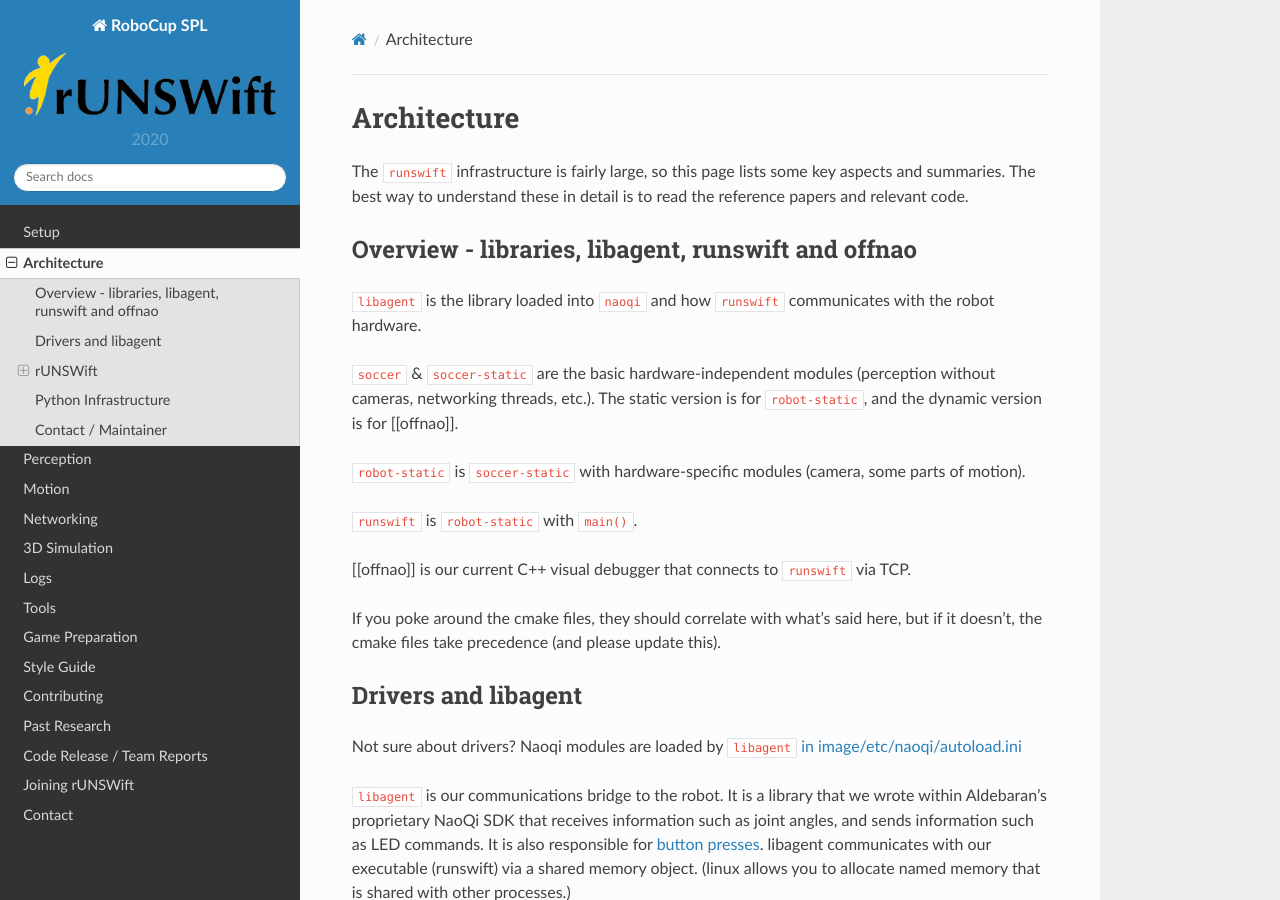
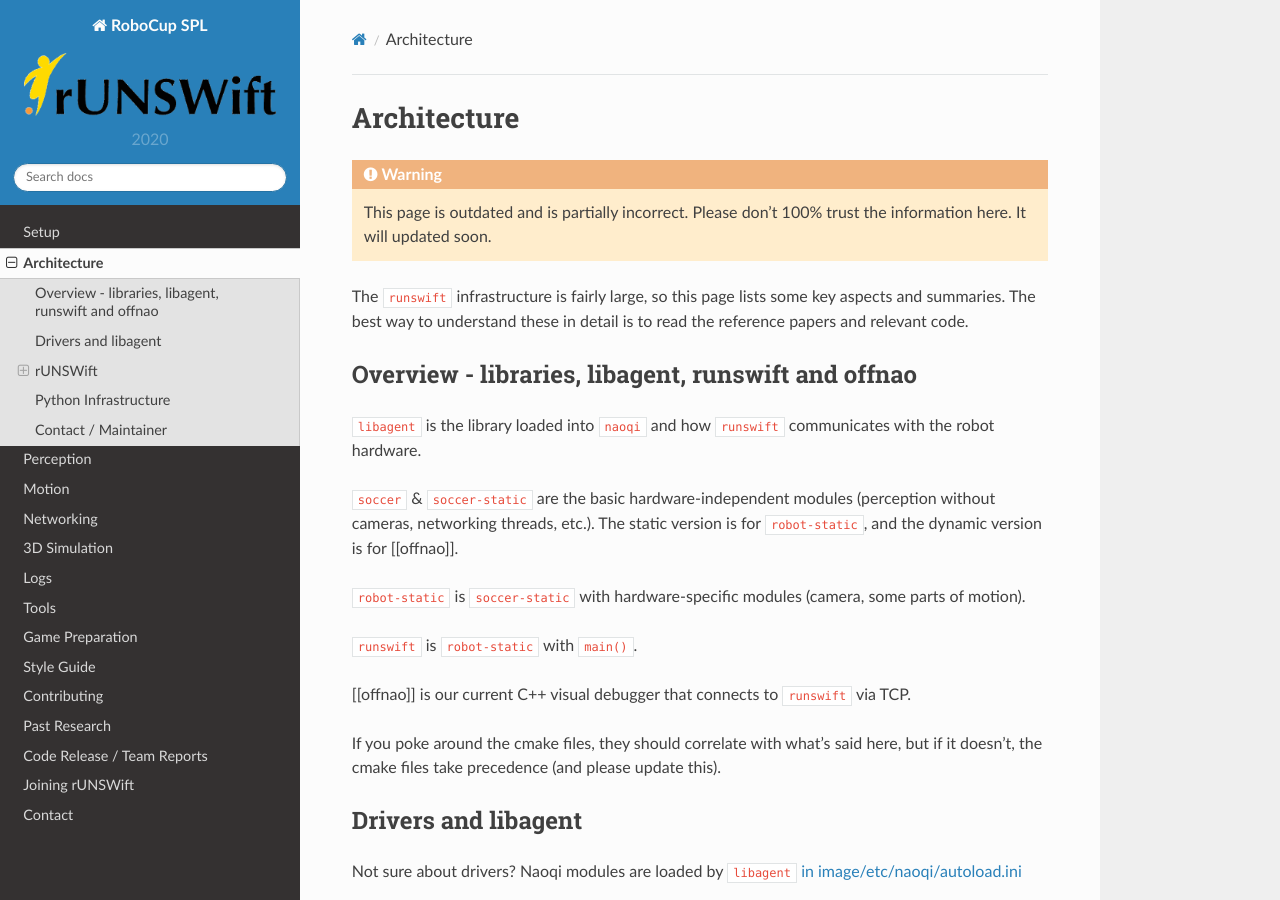
Before and after one commit to UNSWComputing/rUNSWift-docs, a Sphinx documentation site: the page built from source/architecture.rst, in a window 1280 px wide and 900 px high. Built offline with Sphinx 7.4.7 and the Read the Docs theme 2.0.0, drawn with Linux system fonts in a browser that asks for light colours.

Commit message:
added a warning to the architecture page is it incorrect

```diff
--- a/source/architecture.rst
+++ b/source/architecture.rst
@@ -1,6 +1,9 @@
 ############
 Architecture
 ############
+
+.. warning::
+    This page is outdated and is partially incorrect. Please don't 100% trust the information here. It will updated soon.
 
 The ``runswift`` infrastructure is fairly large, so this page lists some
 key aspects and summaries. The best way to understand these in detail is
```
